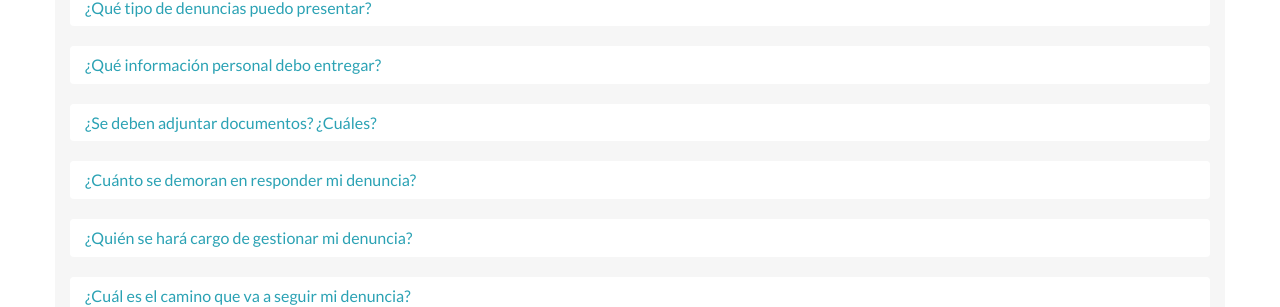
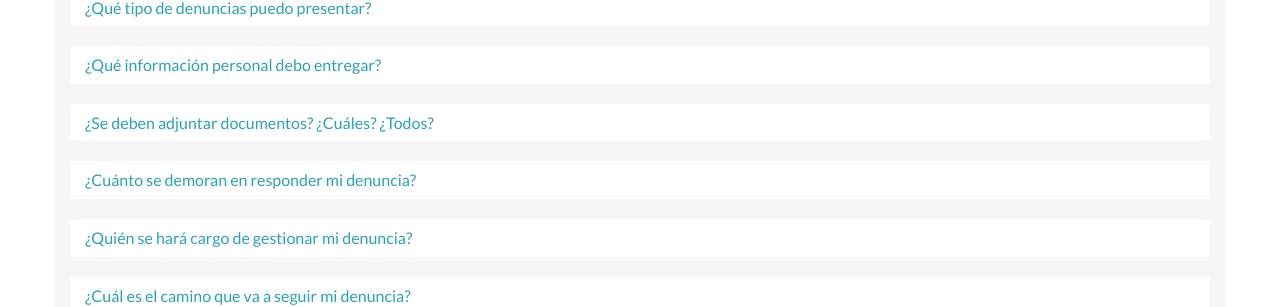
Before and after one commit to taniaadmin2020/denunciacorrupcion.github.io, a Jekyll site: the page built from faq.md, in a window 1280 px wide. Shown: the part 214-521 px from the top of the page. Built offline with Jekyll 4.4.1, drawn with Linux system fonts in a browser that asks for light colours; nearby versions of some CDN libraries.

Commit message:
Update faqs.yml

```diff
--- a/_data/faqs.yml
+++ b/_data/faqs.yml
@@ -14,7 +14,7 @@ U otras instituciones estatales.'
     pregunta: "¿Qué información personal debo entregar?"
     respuesta: "Deben ingresar datos de identificación como nombre, apellido, RUT y un medio de contacto para comunicarnos contigo en caso de requerir más antecedentes y contarte como avanza tu denuncia. Si no deseas revelar tu identidad, el formulario de denuncia te permitirá mantener en reserva tus datos personales."
   - id: 4
-    pregunta: "¿Se deben adjuntar documentos? ¿Cuáles?"
+    pregunta: "¿Se deben adjuntar documentos? ¿Cuáles? ¿Todos?"
     respuesta: "Para un mejor respaldo de la denuncia, si tienes evidencia o documentos que respalden tu denuncia debes adjuntarlos con tu denuncia.
 
 Pueden ser imágenes, fotografías, documentos oficiales, audios u otros."
```
